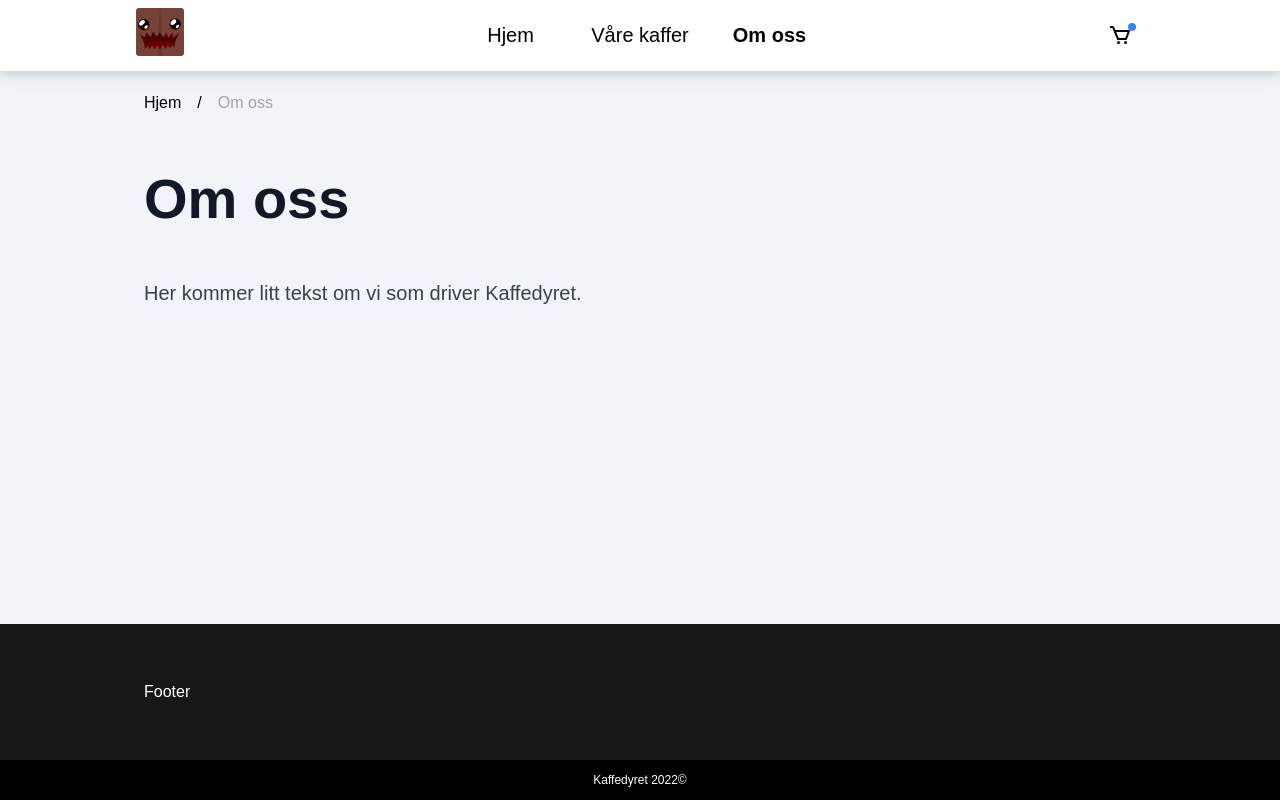
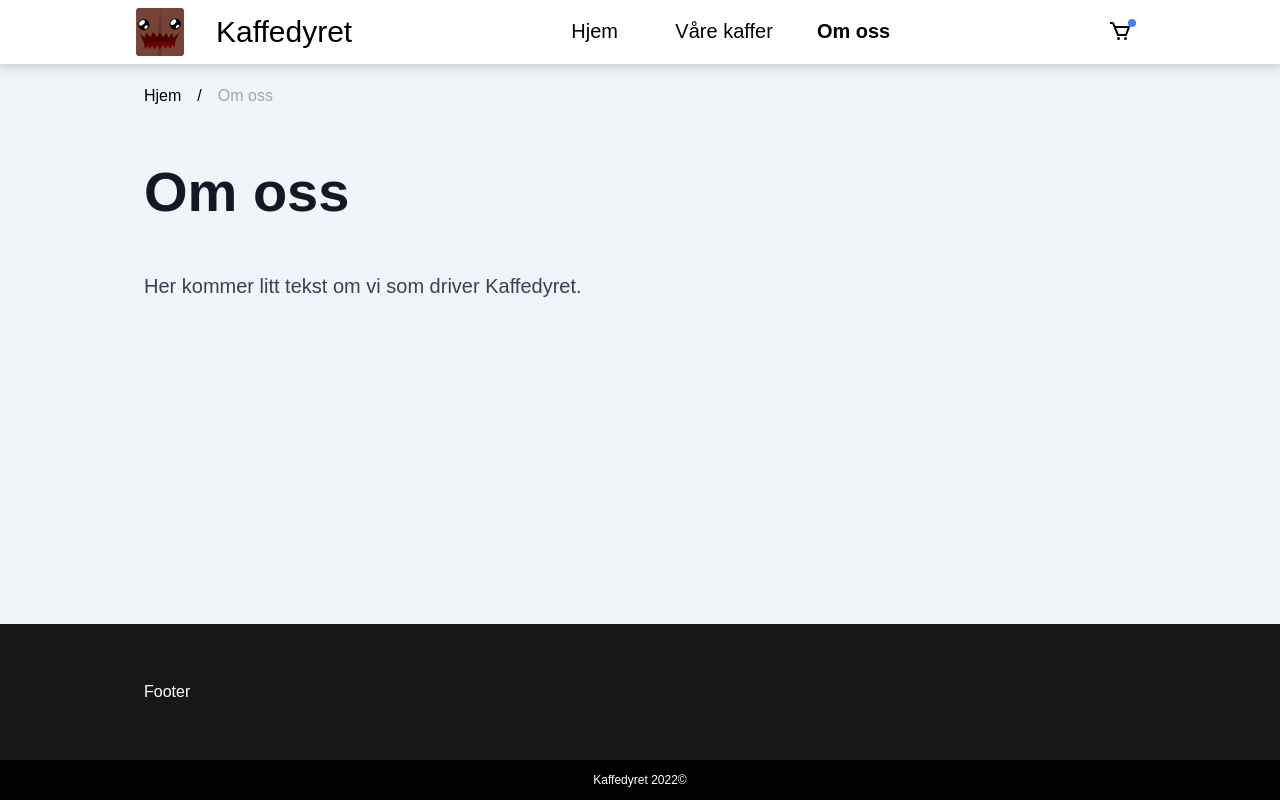
Before and after one commit to kaffedyret/kaffedyret.mono, a Next.js app: page /om-oss in a window 1280 px wide. Built offline with nearby package versions, Linux system fonts and the light colour scheme; a web font is replaced by a local one.

Commit message:
Add Kaffedyret text to header

```diff
--- a/src/components/Header/index.tsx
+++ b/src/components/Header/index.tsx
@@ -4,6 +4,7 @@ import { MobileNav } from "./MobileNav";
 import { Nav } from "./Nav";
 import { CartButton } from "./Nav/CartButton";
 import Image from "next/image";
+import { Kaffedyret } from "../Kaffedyret";
 
 interface Props {
   isCartNotEmpty?: boolean;
@@ -14,7 +15,7 @@ export function Header(props: Props) {
     <header className="sticky top-0 bg-white drop-shadow-lg z-50">
       <div className="relative">
         <nav
-          className="container-narrow grid grid-cols-3 md:grid-cols-header gap-4 md:gap-12 py-2 px-2"
+          className="container-narrow grid grid-cols-3 md:grid-cols-header gap-4 py-2 px-2"
           role="navigation"
         >
           <div className="md:hidden">
@@ -23,7 +24,7 @@ export function Header(props: Props) {
 
           <div className="flex justify-center items-center hover:drop-shadow-lg transition-all will-change-transform  ease-in-out duration-200 hover:scale-105">
             <Link href="/">
-              <a>
+              <a className="flex items-center gap-8">
                 <Image
                   className="w-12 h-12"
                   src={logo}
@@ -32,6 +33,8 @@ export function Header(props: Props) {
                   width={48}
                   height={48}
                 />
+
+                <Kaffedyret className="hidden md:block text-3xl" />
               </a>
             </Link>
           </div>
--- a/src/components/Kaffedyret/index.tsx
+++ b/src/components/Kaffedyret/index.tsx
@@ -1,3 +1,13 @@
-export function Kaffedyret() {
-  return <span className="font-jumble">Kaffedyret</span>;
+import classNames from "classnames";
+
+interface Props {
+  className?: string;
 }
+
+export function Kaffedyret(props: Props) {
+  return (
+    <span className={classNames("font-jumble", props.className)}>
+      Kaffedyret
+    </span>
+  );
+}
```
